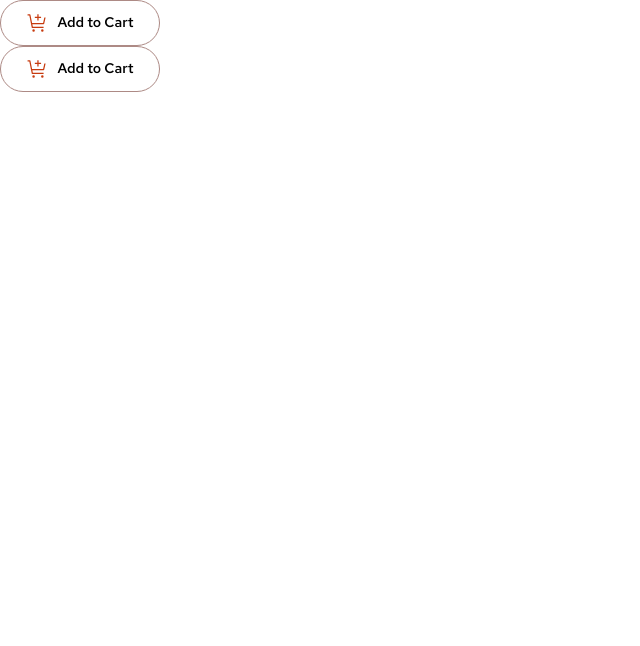
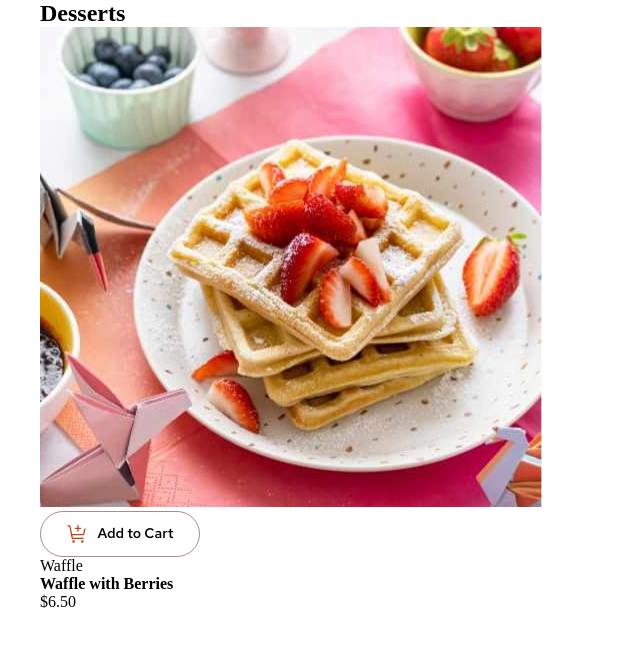
Before and after one commit to Ergashev95/Product-card, a plain HTML site: page index.html in a window 1280 px wide. Shown: the whole page, without its empty margins (0-640 px from the left). Drawn offline with Linux system fonts and the light colour scheme.

Commit message:
desserts section add html

```diff
--- a/index.html
+++ b/index.html
@@ -10,7 +10,18 @@
 </head>
 <body>
 
-<button class="btn-click">
+
+
+    <main class="site-main">
+        <section class="desserts">
+            <div class="container">
+                <div class="desserts-content">
+                    <h1 class="desserts-headline">Desserts</h1>
+                    <div class="desserts-products products">
+                        <div class="products-card">
+                            <div class="products-image">
+                                <img src="./assets/images/image-waffle-desktop.jpg" alt="Waffle image" class="products-photo">
+                                <button class="products-btn btn-click">
                                     <span class="btn-content">
                                       <img src="./assets/images/icon-add-to-cart.svg" alt="Add cart icon">
                                      Add to Cart
@@ -21,17 +32,40 @@
                                       <img src="./assets/images/icon-increment-quantity.svg" alt="Plus icon">
                                     </span>
                                 </button>
-<button class="btn-click">
-    <span class="btn-content">
-      <img src="./assets/images/icon-add-to-cart.svg" alt="Add cart icon">
-     Add to Cart
-    </span>
-    <span class="btn-active d-none">
-      <img src="./assets/images/icon-decrement-quantity.svg" alt="Minus icon">
-      <span class="">1</span>
-      <img src="./assets/images/icon-increment-quantity.svg" alt="Plus icon">
-    </span>
-</button>
+                            </div>
+                            <div class="products-body">
+                                <p class="products-category">Waffle</p>
+                                <h4 class="products-name">Waffle with Berries</h4>
+                                <span class="products-price">$6.50</span>
+                            </div>
+                        </div>
+                    </div>
+                    <div class="desserts-cart"></div>
+                </div>
+            </div>
+        </section>
+    </main>
+
+
+
+
+
+
+
+
+
+
+<!--<button class="btn-click">-->
+<!--    <span class="btn-content">-->
+<!--      <img src="./assets/images/icon-add-to-cart.svg" alt="Add cart icon">-->
+<!--     Add to Cart-->
+<!--    </span>-->
+<!--    <span class="btn-active d-none">-->
+<!--      <img src="./assets/images/icon-decrement-quantity.svg" alt="Minus icon">-->
+<!--      <span class="">1</span>-->
+<!--      <img src="./assets/images/icon-increment-quantity.svg" alt="Plus icon">-->
+<!--    </span>-->
+<!--</button>-->
 
 
 <script src="./assets/js/main.js"></script>
```
Also changed, not shown: assets/css/main.css (line endings or trailing spaces). Lines whose indentation alone changed are shown as unchanged.
